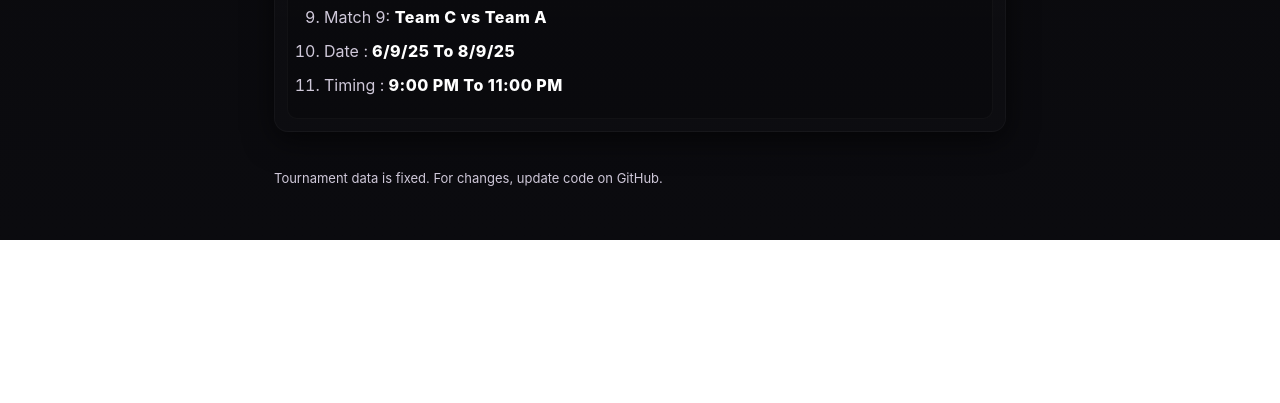
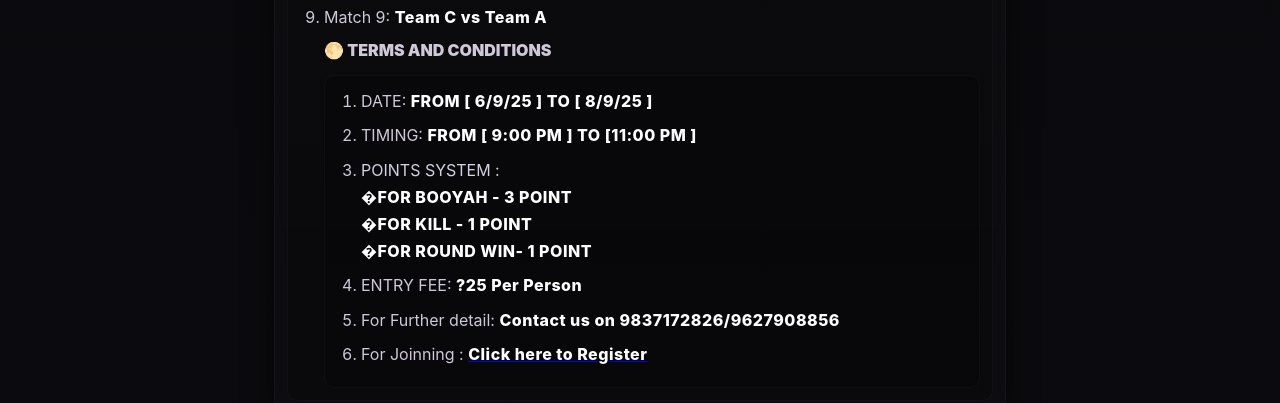
Before and after one commit to zx786786/FF-TOURNAMENT, a plain HTML site: page index.html in a window 1280 px wide. Shown: the part 2211-2614 px from the top of the page. Before the commit the page ends 2451 px from the top, so only its background shows below. Drawn offline with Linux system fonts and the light colour scheme.

Commit message:
Update index.html

```diff
--- a/index.html
+++ b/index.html
@@ -87,7 +87,7 @@
   <div class="banner" id="banner">
     <div class="title">
       <h1 id="bannerTitle">FREE FIRE CS TOURNAMENT</h1>
-      <p id="bannerSub">3 Teams • 9 Matches • Auto Points</p>
+      <p id="bannerSub">3 Teams � 9 Matches � Auto Points</p>
     </div>
   </div>
 
@@ -117,20 +117,27 @@
           <li>Match 7: <strong>Team A vs Team B</strong></li>
           <li>Match 8: <strong>Team B vs Team C</strong></li>
           <li>Match 9: <strong>Team C vs Team A</strong></li>
-          <li> Date :<strong> 6/9/25 To 8/9/25</strong></li>
-          <li> Timing :<strong> 9:00 PM To 11:00 PM</strong></li>
-        </ol>
-      </div>
+
+    <div style="font-weight:1000;font-size:16px"> 🌕 TERMS AND CONDITIONS</div>
+    <div class="fixtures" id="fixturesBox">
+      <ol>
+        <li>DATE: <strong>FROM [ 6/9/25 ] TO [ 8/9/25 ]</strong></li>
+        <li>TIMING: <strong>FROM [ 9:00 PM ] TO [11:00 PM ]</strong></li>
+        <li>
+          <span style="font-weight:400; color:#d6d1e2;">POINTS SYSTEM :</span><br>
+          <strong>�FOR BOOYAH - 3 POINT</strong><br>
+          <strong>�FOR KILL - 1 POINT</strong><br><strong>�FOR ROUND WIN- 1 POINT</strong>
+        </li>
+        <li>ENTRY FEE: <strong> ?25 Per Person</strong></li>
+        <li>For Further detail: <strong> Contact us on 9837172826/9627908856</strong></li>
+        <li>For Joinning : <a href="https://docs.google.com/forms/d/e/1FAIpQLSdpkzzI035WKMyvqDR_PRcGpEbqJLuD_kPOsELXiRCrNxLJJA/viewform?usp=header"><strong>Click here to Register</strong></a></li>
+      </ol>
     </div>
-    <div style="height:26px"></div>
-    <div class="center" style="color:var(--muted);font-size:13px">Tournament data is fixed. For changes, update code on GitHub.</div>
-    <div style="height:36px"></div>
   </div>
+   <script>
+  function computePoints(t){ return t.won*3 + t.rounds + t.kills; }
 
-<script>
-function computePoints(t){ return t.won*3 + t.rounds + t.kills; }
-
-const DEFAULT = {
+  const DEFAULT = {
   teams: [
     {
       id: 'id_teamA',
@@ -148,7 +155,7 @@ const DEFAULT = {
       won: 0,
       lost: 0,
       rounds: 0,
-      kills: 0
+      kills: 0,
     },
     {
       id: 'id_teamC',
```
